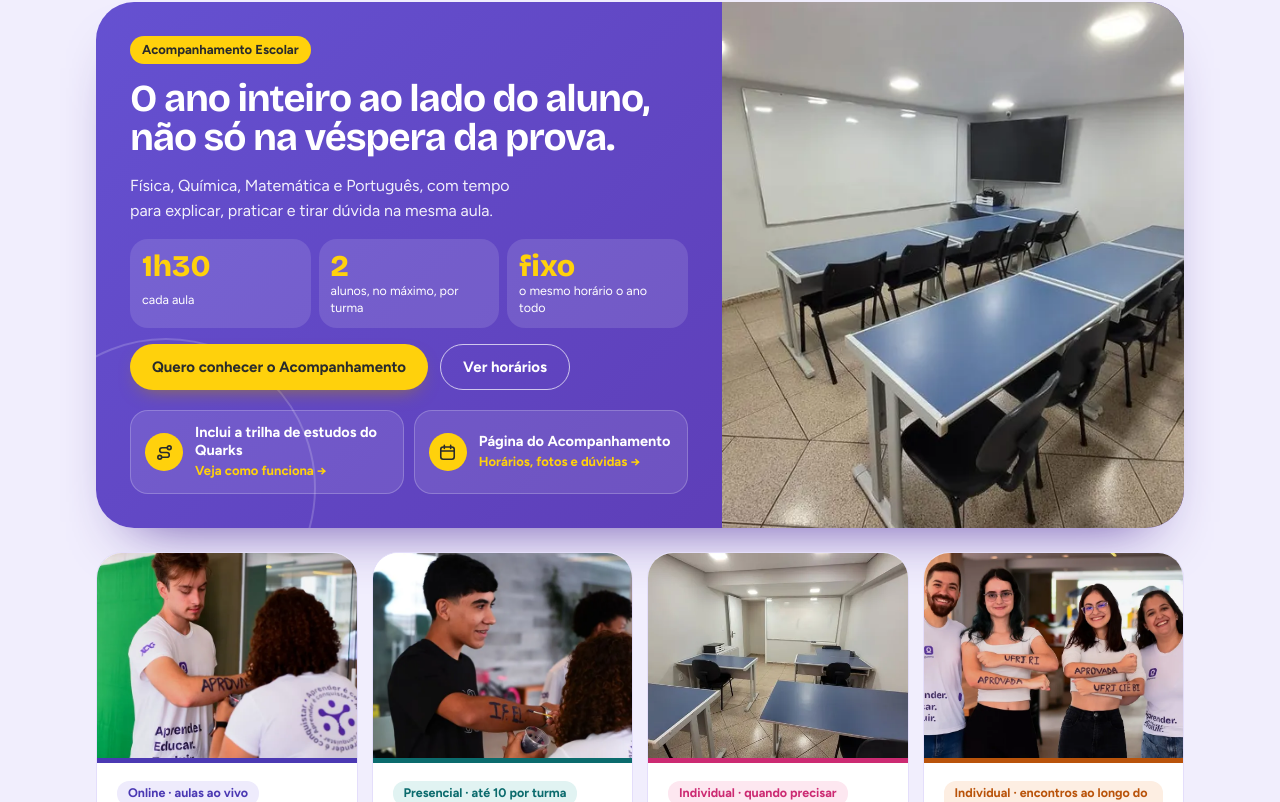
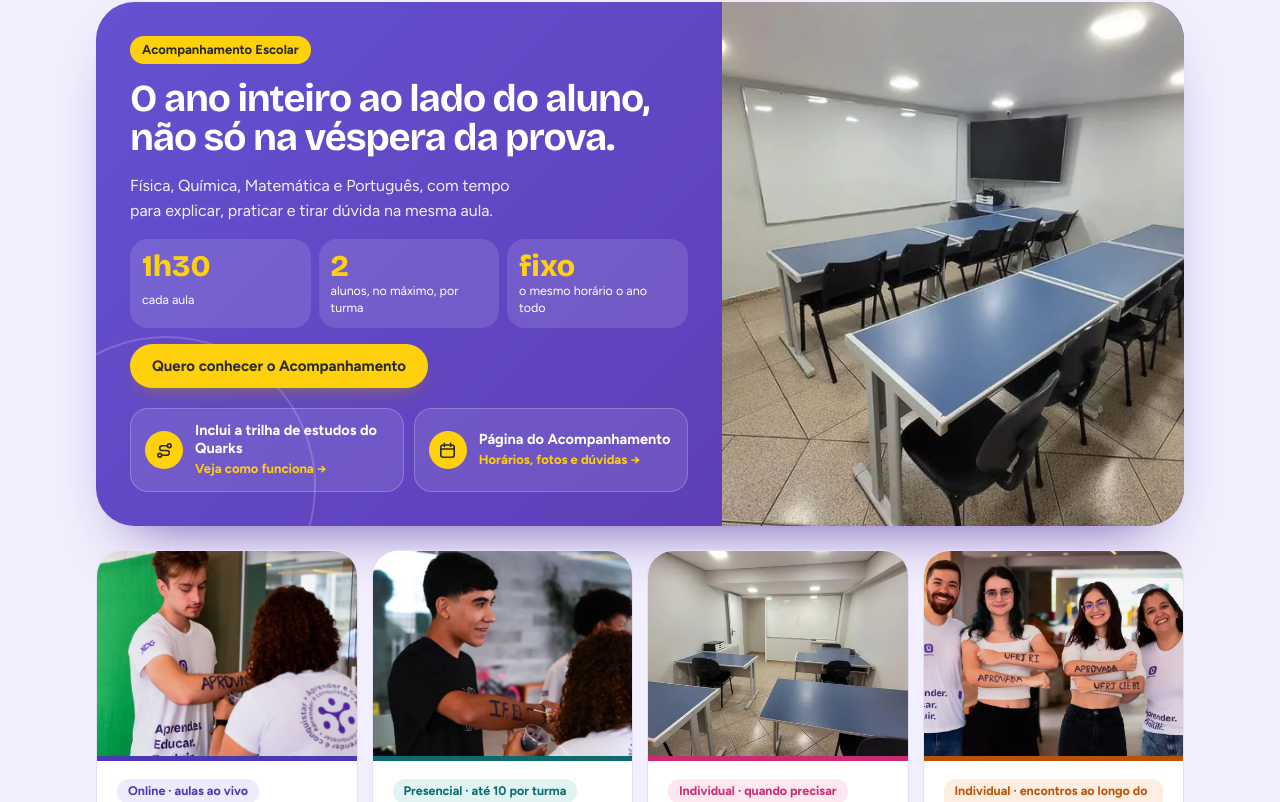
Before and after one commit to quarkseduca/quarks-site, a plain HTML site: page index.html in a window 1280 px wide. Shown: the part 1325-2127 px from the top of the page. Drawn offline with Linux system fonts and the light colour scheme; no server answers; animation ran at ten frames a second.

Commit message:
Site: tira o botão Ver horários do bloco do Acompanhamento na página inicial
Co-Authored-By: Claude Opus 5.5 <noreply@anthropic.com>
Claude-Session: https://claude.ai/code/session_01S9bmvW7w5uygQ7BMTLJyka

```diff
--- a/index.html
+++ b/index.html
@@ -131,7 +131,7 @@
         <div data-item><b data-f="f0">2</b><span data-f="f1">alunos, no máximo, por turma</span></div>
         <div data-item><b data-f="f0">fixo</b><span data-f="f1">o mesmo horário o ano todo</span></div>
       </div>
-      <div class="ctas"><a class="btn am" href="https://wa.me/5532998057212?text=Ol%C3%A1!%20Quero%20conhecer%20o%20Acompanhamento%20Escolar%20do%20Quarks." target="_blank" rel="noopener" data-c="site.pres.t7" data-c-href="site.pres.t7.link" data-janela="acomp">Quero conhecer o Acompanhamento</a><a class="btn gh-claro" href="https://wa.me/5532998057212?text=Ol%C3%A1!%20Quais%20s%C3%A3o%20os%20hor%C3%A1rios%20do%20Acompanhamento%20Escolar%3F" target="_blank" rel="noopener" data-c="site.pres.t8" data-c-href="site.pres.t8.link" data-janela="horarios">Ver horários</a></div>
+      <div class="ctas"><a class="btn am" href="https://wa.me/5532998057212?text=Ol%C3%A1!%20Quero%20conhecer%20o%20Acompanhamento%20Escolar%20do%20Quarks." target="_blank" rel="noopener" data-c="site.pres.t7" data-c-href="site.pres.t7.link" data-janela="acomp">Quero conhecer o Acompanhamento</a></div>
       <div class="a2-mais">
         <a class="a2-chip" href="#trilha" data-c-href="site.pres.t9.link"><i aria-hidden="true"><svg viewBox="0 0 24 24" fill="none" stroke="currentColor" stroke-width="2" stroke-linecap="round" stroke-linejoin="round"><circle cx="6" cy="18" r="2.4"/><circle cx="18" cy="6" r="2.4"/><path d="M8.4 18H15a3 3 0 0 0 0-6H9a3 3 0 0 1 0-6h6.6"/></svg></i><span><b data-c="site.pres.t9">Inclui a trilha de estudos do Quarks</b><small data-c="site.pres.t30">Veja como funciona</small></span></a>
         <a class="a2-chip" href="/acompanhamento-escolar/"><i aria-hidden="true"><svg viewBox="0 0 24 24" fill="none" stroke="currentColor" stroke-width="2" stroke-linecap="round" stroke-linejoin="round"><rect x="3.5" y="5" width="17" height="15.5" rx="3"/><path d="M3.5 10h17M8 3v4M16 3v4"/></svg></i><span><b data-c="site.pres.t31">Página do Acompanhamento</b><small data-c="site.pres.t32">Horários, fotos e dúvidas</small></span></a>
```
